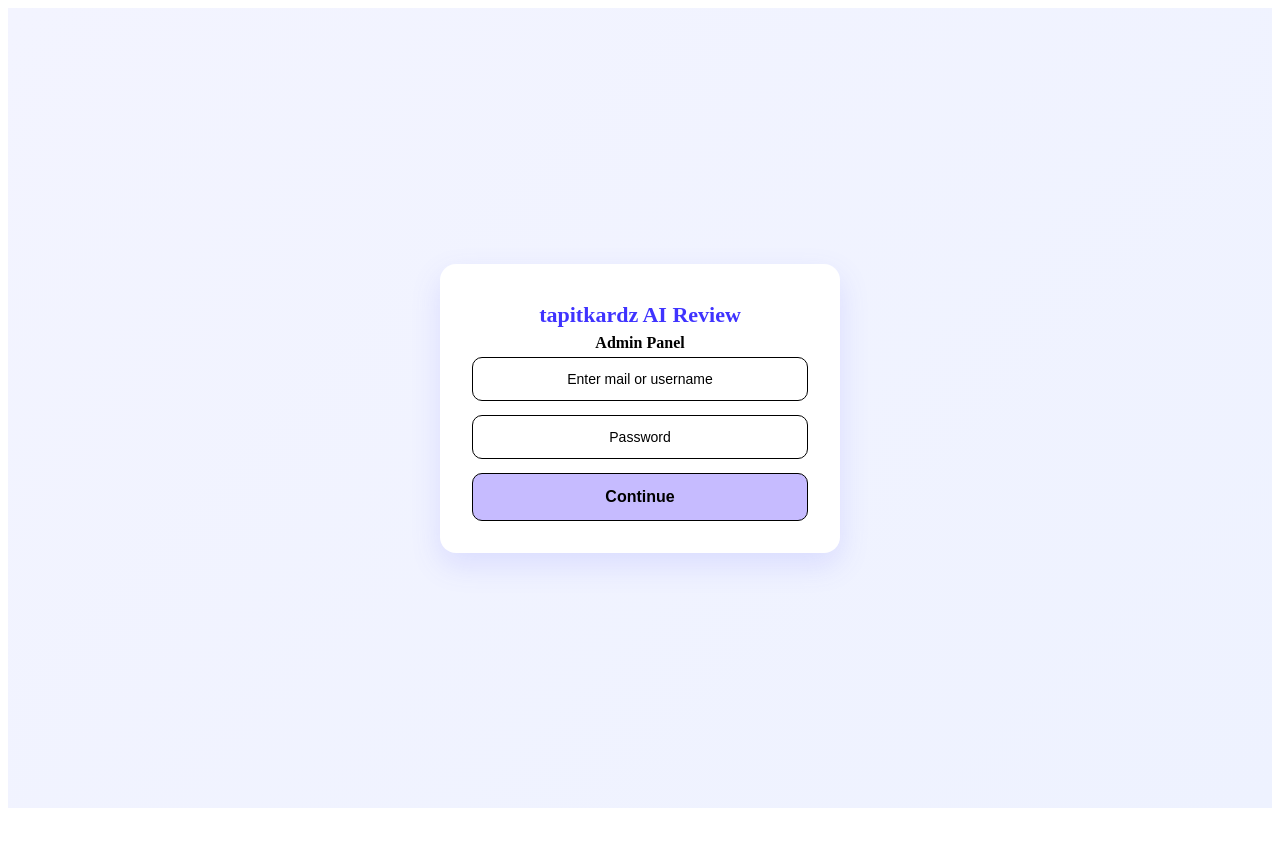
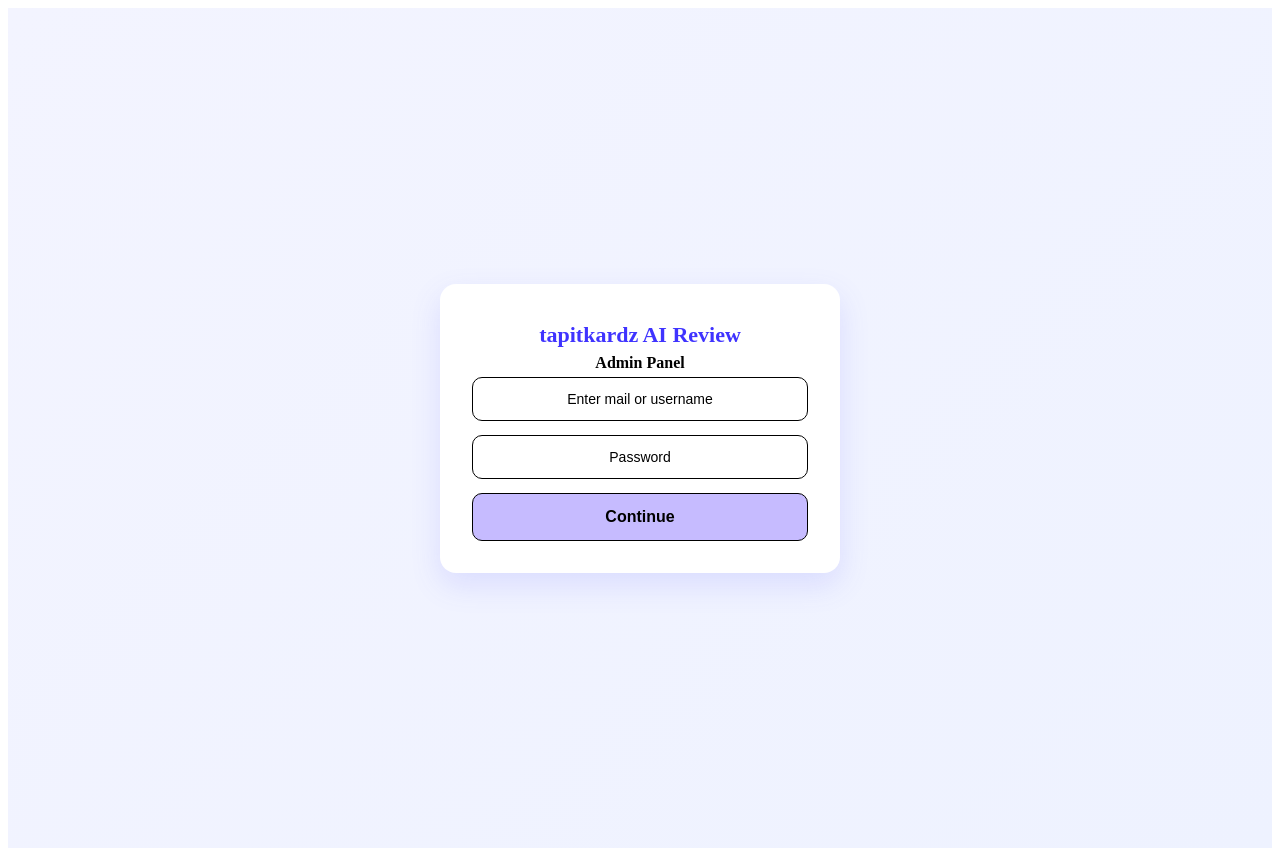
Before and after one commit to swatisingh16/review-generator-frontend, a React app: page /login in a window 1280 px wide. Before the commit the page ends 816 px from the top, so only its background shows below. Built offline with nearby package versions, Linux system fonts and the light colour scheme; the HTML template or start-up script is replaced by a standard one.

Commit message:
login page

```diff
--- /dev/null
+++ b/src/App.css
@@ -0,0 +1,7 @@
+html,
+body,
+#root {
+  width: 100%;
+  height: 100%;
+  margin: 0;
+}
--- a/src/components/Login.css
+++ b/src/components/Login.css
@@ -1,11 +1,11 @@
 /* Page background */
 .login-wrapper {
   min-height: 100vh;
-  width: 100%;
   background: linear-gradient(135deg, #f3f4ff, #eef2ff);
   display: flex;
   justify-content: center;
   align-items: center;
+  padding: 20px 10px;
 }
 
 .login-wrapper * {
```
